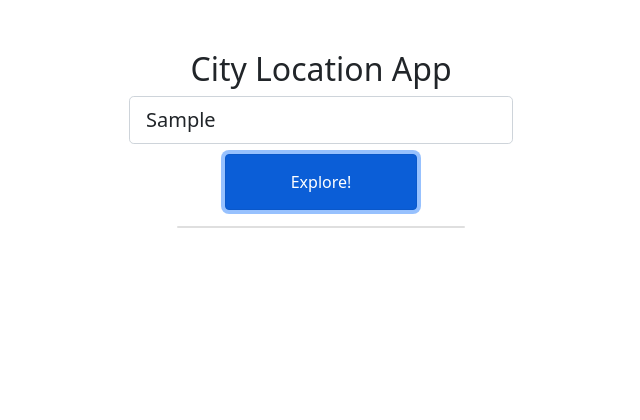
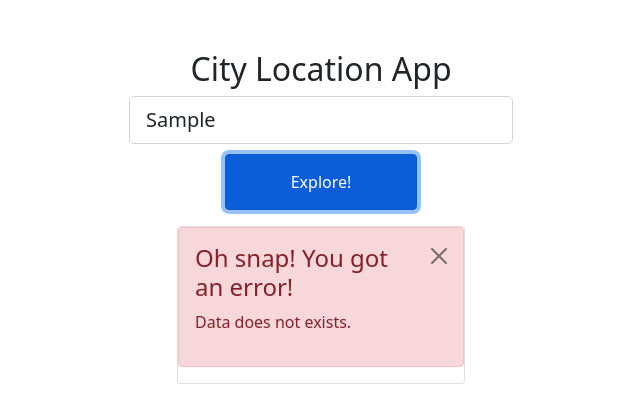
Before and after one commit to duajaradat/City-Explorer, a React (Create React App) app: page / in a window 1280 px wide. Both pictures are taken after typing "Sample" into the empty fields and a click on the button "Explore!". Shown: the top 420 px of the page, without its empty margins (319-959 px from the left). Built offline with nearby package versions, Linux system fonts and the light colour scheme; no server answers; the HTML template or start-up script is replaced by a standard one.

Commit message:
add error alert using try/catch

```diff
--- a/src/City.js
+++ b/src/City.js
@@ -1,6 +1,5 @@
-
 import React from "react";
-import { Form, Button, Card } from "react-bootstrap";
+import { Form, Button, Card, Alert } from "react-bootstrap";
 import axios from "axios";
 import "bootstrap/dist/css/bootstrap.min.css";
 
@@ -13,57 +12,99 @@ class City extends React.Component {
             imgData: "",
             displayData: false,
             displayMap: false,
+            errorMsg: false,
         };
     }
 
     getLocation = async (e) => {
         e.preventDefault();
-        let dataRequest = `https://eu1.locationiq.com/v1/search.php?key=${process.env.REACT_APP_KEY}&q=${this.state.searchCity}&format=json`
+        let dataRequest = `https://eu1.locationiq.com/v1/search.php?key=${process.env.REACT_APP_KEY}&q=${this.state.searchCity}&format=json`;
+
+        try {
             let locationData = await axios.get(dataRequest);
             this.setState({
                 cityData: locationData.data[0],
                 displayData: true,
-        })
+                displayMap: true,
+                errorMsg: false,
+            });
             this.getMap();
-        console.log("dua", this.state.cityData)
+            console.log("dua", this.state.cityData);
+        } catch {
+            this.setState({
+                displayData: false,
+                displayMap: false,
+                errorMsg: true,
+            });
         }
-    getMap = async () => {
-        let mapUrl = `https://maps.locationiq.com/v3/staticmap?key=${process.env.REACT_APP_KEY}&center=${this.state.cityData.lat},${this.state.cityData.lon}&zoom={18}`
+        this.getMap = async () => {
+            let mapUrl = `https://maps.locationiq.com/v3/staticmap?key=${process.env.REACT_APP_KEY}&center=${this.state.cityData.lat},${this.state.cityData.lon}&zoom={18}`;
             let sourceData = await axios.get(mapUrl);
             this.setState({
                 imgData: sourceData.config.url,
                 displayMap: true,
+                errorMsg: false,
             });
-    }
+        };
+    };
 
     handleInput = (e) => {
         e.preventDefault();
         this.setState({
             searchCity: e.target.value,
-
-        })
-    }
+        });
+    };
     render() {
         return (
             <div>
                 <Form className="form">
                     <Form.Group className="mb-3" controlId="exampleForm.ControlInput1">
-                        <Form.Control onChange={this.handleInput} size="lg" type="text" placeholder="Enter City" />
-                        <Button className="button" onClick={this.getLocation} variant="primary" type="submit">
+                        <Form.Control
+                            onChange={this.handleInput}
+                            size="lg"
+                            type="text"
+                            placeholder="Enter City"
+                        />
+                        <Button
+                            className="button"
+                            onClick={this.getLocation}
+                            variant="primary"
+                            type="submit"
+                        >
                             Explore!
                         </Button>
                     </Form.Group>
-                </Form >
+                </Form>
                 <Card className="card" style={{ width: "18rem" }}>
                     {this.state.displayMap ? <Card.Img src={this.state.imgData} /> : ""}
-                    {this.state.displayData ? <Card.Header>{this.state.cityData.display_name}</Card.Header> : ""}
-
-                    {this.state.displayData ? <Card.Body> Latitude : {this.state.cityData.lat} <br /> Longitude : {this.state.cityData.lon} </Card.Body> : ""}
+                    {this.state.displayData ? (
+                        <Card.Header>{this.state.cityData.display_name}</Card.Header>
+                    ) : (
+                        ""
+                    )}
+                    {this.state.displayData ? (
+                        <Card.Body>
+                            {" "}
+                            Latitude : {this.state.cityData.lat} <br /> Longitude :{" "}
+                            {this.state.cityData.lon}{" "}
+                        </Card.Body>
+                    ) : (
+                        ""
+                    )}
+                    {this.state.errorMsg ? (
+                        <Alert variant="danger" dismissible>
+                            <Alert.Heading>Oh snap! You got an error!</Alert.Heading>
+                            <p>
+                                Data does not exists.
+                            </p>
+                        </Alert>
+                    ) : (
+                        ""
+                    )}
                 </Card>
             </div>
         );
     }
-};
-
+}
 
 export default City;
```
Lines whose indentation alone changed are shown as unchanged.
